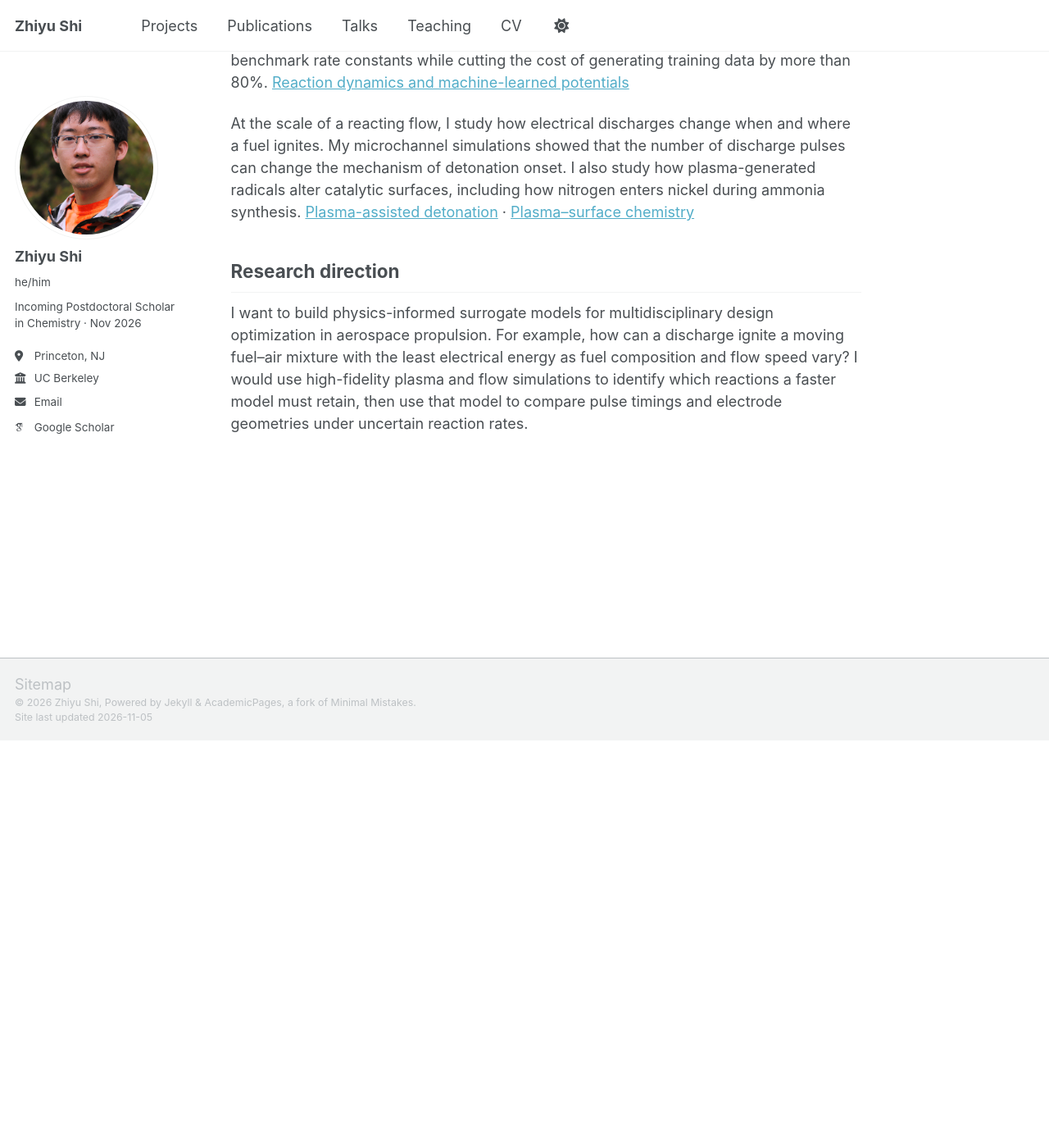
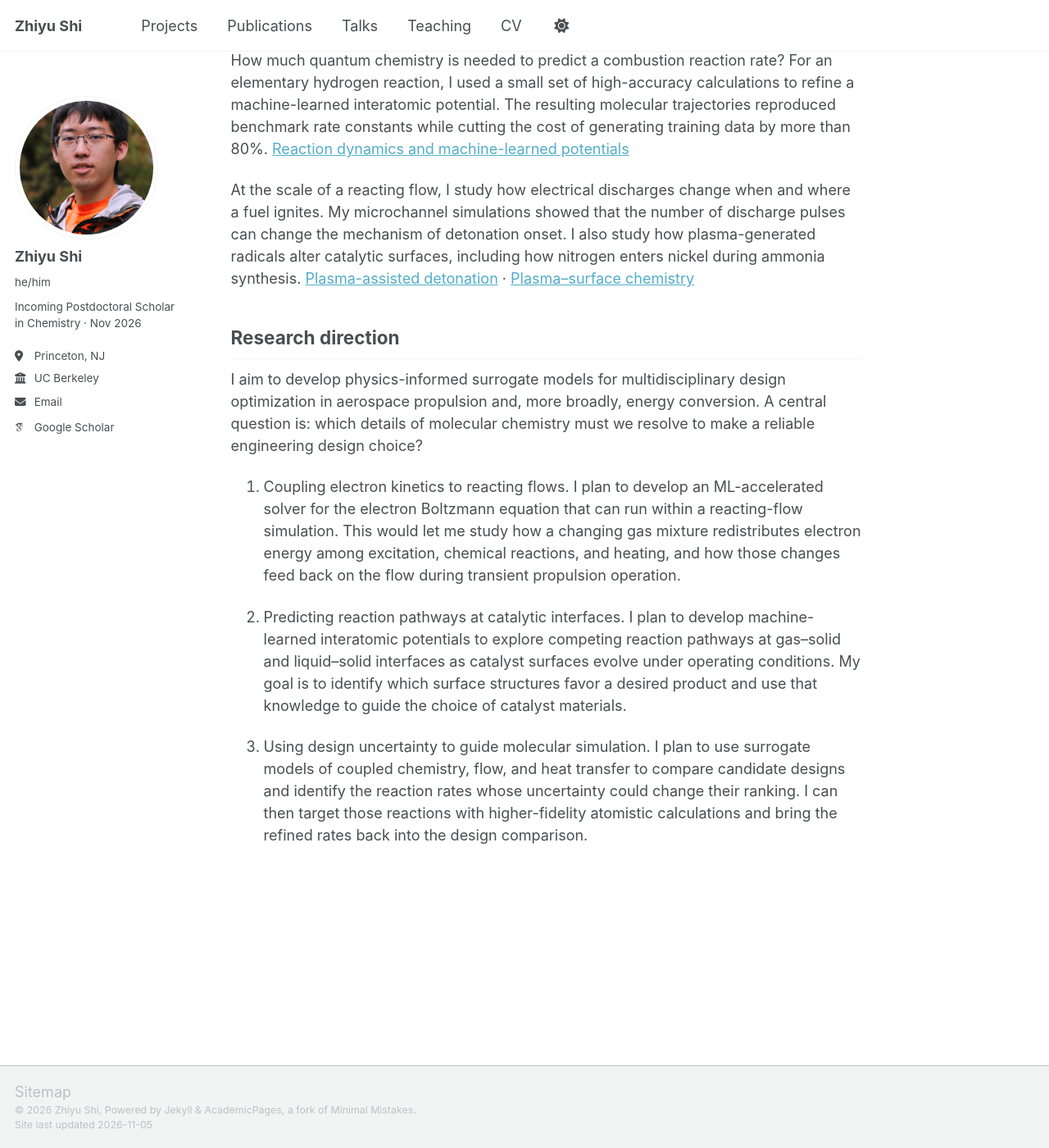
Before and after one commit to Zhi-yu-Shi/zhi-yu-shi.github.io, a Jekyll site: the page built from index.md, in a window 1280 px wide and 1400 px high, scrolled down 497 px. Shown: the whole window at 82% size. Built offline with Jekyll 4.4.1, drawn with Linux system fonts in a browser that asks for light colours; some web fonts are replaced; some of the changed text lies outside the part shown.

Commit message:
Update index.md

```diff
--- a/index.md
+++ b/index.md
@@ -9,7 +9,7 @@ redirect_from:
 
 <p id="profile-preview-note" hidden><small>December 2026 profile preview</small></p>
 
-I develop computational models that connect molecular reaction dynamics to ignition and detonation in propulsion systems. My research combines scientific machine learning, chemical kinetics, and simulations of reacting flows.
+I study how molecular reactions shape the performance of propulsion and catalytic systems. I am particularly interested in how the design of these systems can steer reactions in gases and on surfaces by controlling when and where energy is deposited and how reactive species are transported. I combine scientific machine learning, atomistic simulation, and multiphysics CFD to connect these molecular mechanisms to the scales at which fuels are produced and used.
 
 {% include effective-text.html from=site.postdoc_start before="In November 2026, I start as a postdoctoral scholar" after="I am a postdoctoral scholar" %} in the Department of Chemistry at the University of California, Berkeley, working with [Bingqing Cheng](https://chemistry.berkeley.edu/node/2526) on machine learning for atomistic simulation. {% include effective-text.html from=site.phd_conferral before="I completed my doctoral research" after="I earned my Ph.D." %} in Mechanical and Aerospace Engineering at Princeton University with [Yiguang Ju](https://mae.princeton.edu/people/yiguang-ju). I received my B.S. in Theoretical and Applied Mechanics from Peking University.
 
@@ -21,4 +21,10 @@ At the scale of a reacting flow, I study how electrical discharges change when a
 
 ## Research direction
 
-I want to build physics-informed surrogate models for multidisciplinary design optimization in aerospace propulsion. For example, how can a discharge ignite a moving fuel–air mixture with the least electrical energy as fuel composition and flow speed vary? I would use high-fidelity plasma and flow simulations to identify which reactions a faster model must retain, then use that model to compare pulse timings and electrode geometries under uncertain reaction rates.
+I aim to develop physics-informed surrogate models for multidisciplinary design optimization in aerospace propulsion and, more broadly, energy conversion. A central question is: which details of molecular chemistry must we resolve to make a reliable engineering design choice?
+
+1. Coupling electron kinetics to reacting flows. I plan to develop an ML-accelerated solver for the electron Boltzmann equation that can run within a reacting-flow simulation. This would let me study how a changing gas mixture redistributes electron energy among excitation, chemical reactions, and heating, and how those changes feed back on the flow during transient propulsion operation.
+
+2. Predicting reaction pathways at catalytic interfaces. I plan to develop machine-learned interatomic potentials to explore competing reaction pathways at gas–solid and liquid–solid interfaces as catalyst surfaces evolve under operating conditions. My goal is to identify which surface structures favor a desired product and use that knowledge to guide the choice of catalyst materials.
+
+3. Using design uncertainty to guide molecular simulation. I plan to use surrogate models of coupled chemistry, flow, and heat transfer to compare candidate designs and identify the reaction rates whose uncertainty could change their ranking. I can then target those reactions with higher-fidelity atomistic calculations and bring the refined rates back into the design comparison.
```
